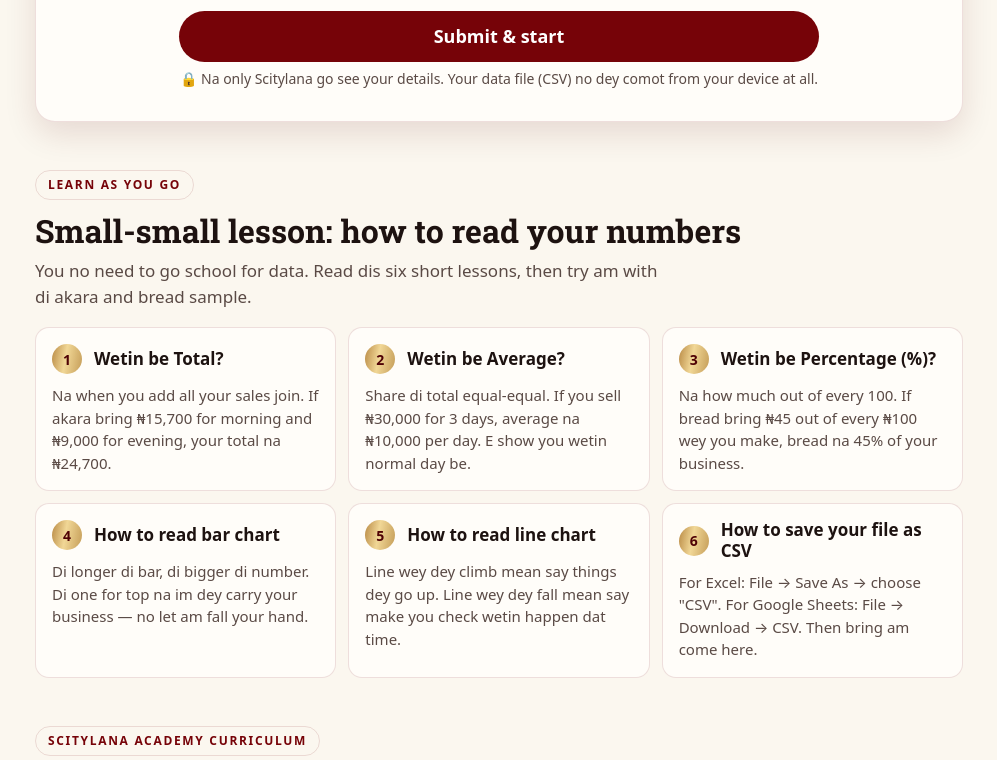
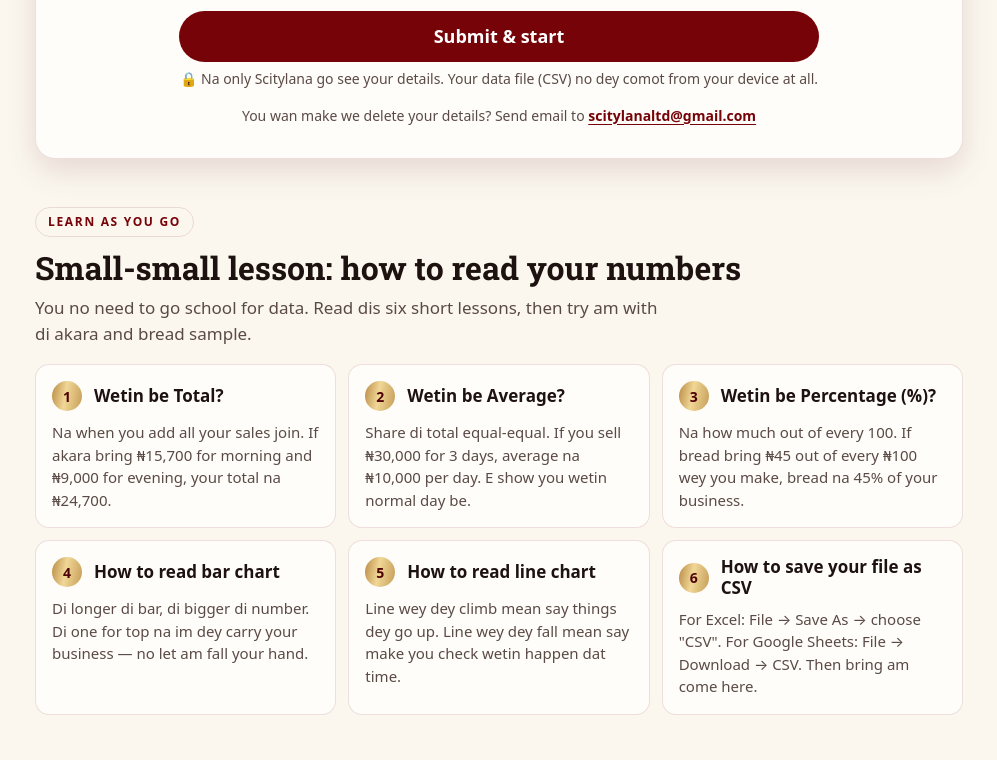
Before and after one commit to SamData2020/data-wey-talk, a plain HTML site: page index.html in a window 1280 px wide. Shown: the part 1021-1781 px from the top of the page, without its empty margins (141-1138 px from the left). Drawn offline with Linux system fonts and the light colour scheme.

Commit message:
Add contact email for data deletion requests
Co-Authored-By: Claude Opus 5.5 <noreply@anthropic.com>

```diff
--- a/index.html
+++ b/index.html
@@ -118,6 +118,7 @@
         <p class="error" id="svError" role="alert" hidden></p>
         <button type="submit" class="btn" id="svSubmit" data-i18n="svSubmit"></button>
         <p class="privacy muted" data-i18n="svPrivacy"></p>
+        <p class="privacy muted"><span data-i18n="svDelete"></span> <a class="mail" href="mailto:scitylanaltd@gmail.com?subject=Data%20Wey%20Talk%20-%20delete%20my%20details">scitylanaltd@gmail.com</a></p>
       </form>
 
       <!-- Step 2: the tool -->
@@ -236,7 +237,7 @@
 
   <footer>
     <img src="assets/scitylana-mark.jpg" alt="" width="28" height="28">
-    <span data-i18n="footer"></span>
+    <span><span data-i18n="footer"></span> · <a class="mail" href="mailto:scitylanaltd@gmail.com">scitylanaltd@gmail.com</a></span>
   </footer>
   <script src="config.js"></script>
   <script src="app.js"></script>
--- a/styles.css
+++ b/styles.css
@@ -366,3 +366,4 @@ a.btn { display: inline-block; text-decoration: none; }
   .mod-body { padding-left: 16px; }
 }
 @media (max-width: 420px) { .sectors { grid-template-columns: 1fr; } }
+.mail { color: var(--link); font-weight: 600; text-underline-offset: 3px; word-break: break-all; }
--- a/survey.js
+++ b/survey.js
@@ -29,6 +29,7 @@ Object.assign(I18N.pcm, {
   svThanks: "Thank you, {name}! Now put your file or try di sample.",
   svThanksNoName: "Thank you! Now put your file or try di sample.",
   svPrivacy: "🔒 Na only Scitylana go see your details. Your data file (CSV) no dey comot from your device at all.",
+  svDelete: "You wan make we delete your details? Send email to",
   // option labels
   bt_food: "Food & drinks (buka, akara, snacks)", bt_retail: "Provisions / shop / supermarket", bt_fashion: "Fashion & tailoring",
   bt_beauty: "Hair & beauty", bt_agro: "Farming & agro", bt_transport: "Transport & logistics",
@@ -65,6 +66,7 @@ Object.assign(I18N.en, {
   svThanks: "Thank you, {name}! Now upload your file or try the sample.",
   svThanksNoName: "Thank you! Now upload your file or try the sample.",
   svPrivacy: "🔒 Only Scitylana sees your details. Your data file (CSV) never leaves your device.",
+  svDelete: "Want your details deleted? Email",
   bt_food: "Food & drinks (buka, akara, snacks)", bt_retail: "Provisions / shop / supermarket", bt_fashion: "Fashion & tailoring",
   bt_beauty: "Hair & beauty", bt_agro: "Farming & agro", bt_transport: "Transport & logistics",
   bt_pos: "POS / mobile money agent", bt_electronics: "Phone & electronics", bt_services: "Services (repair, cleaning, etc.)", bt_other: "Other",
```
